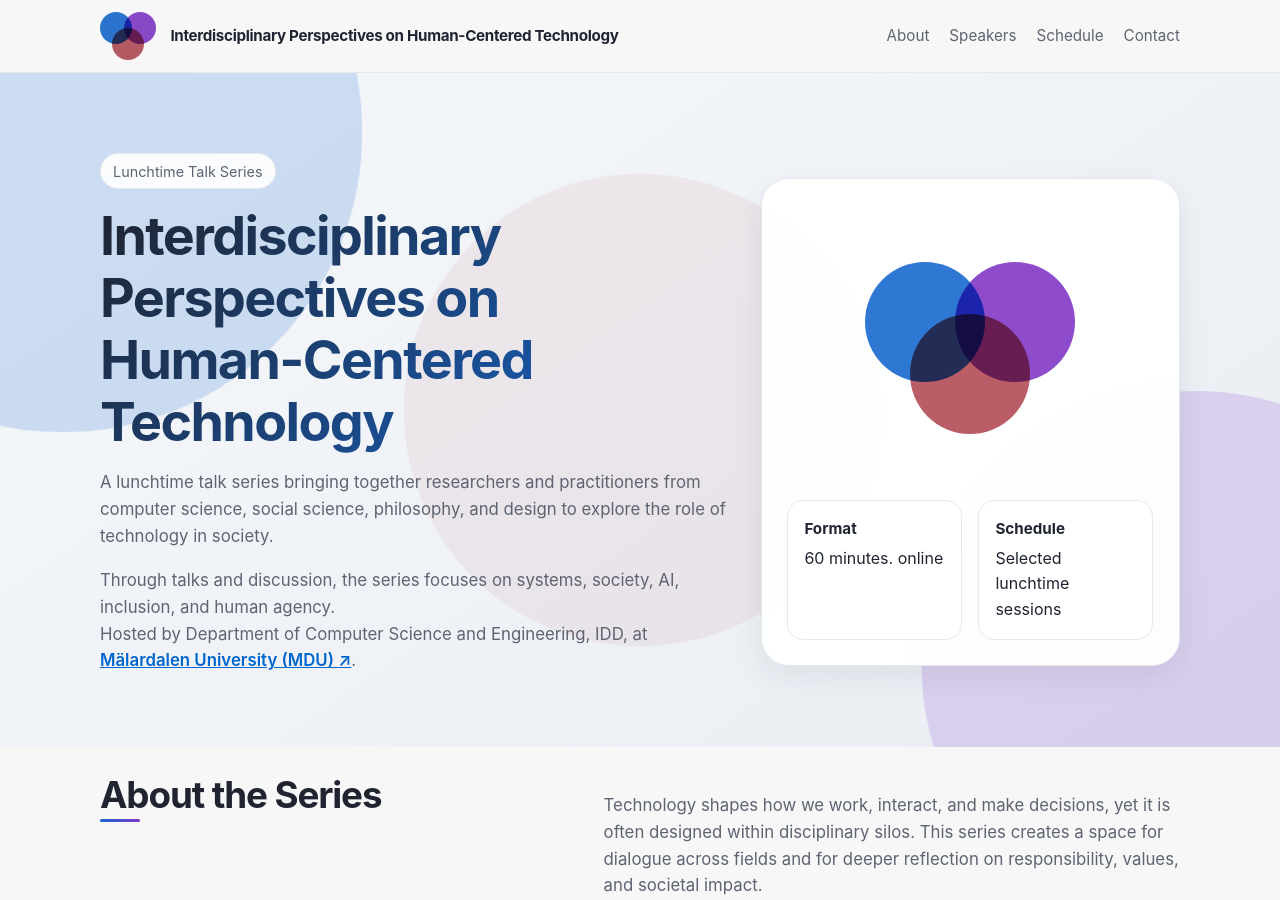
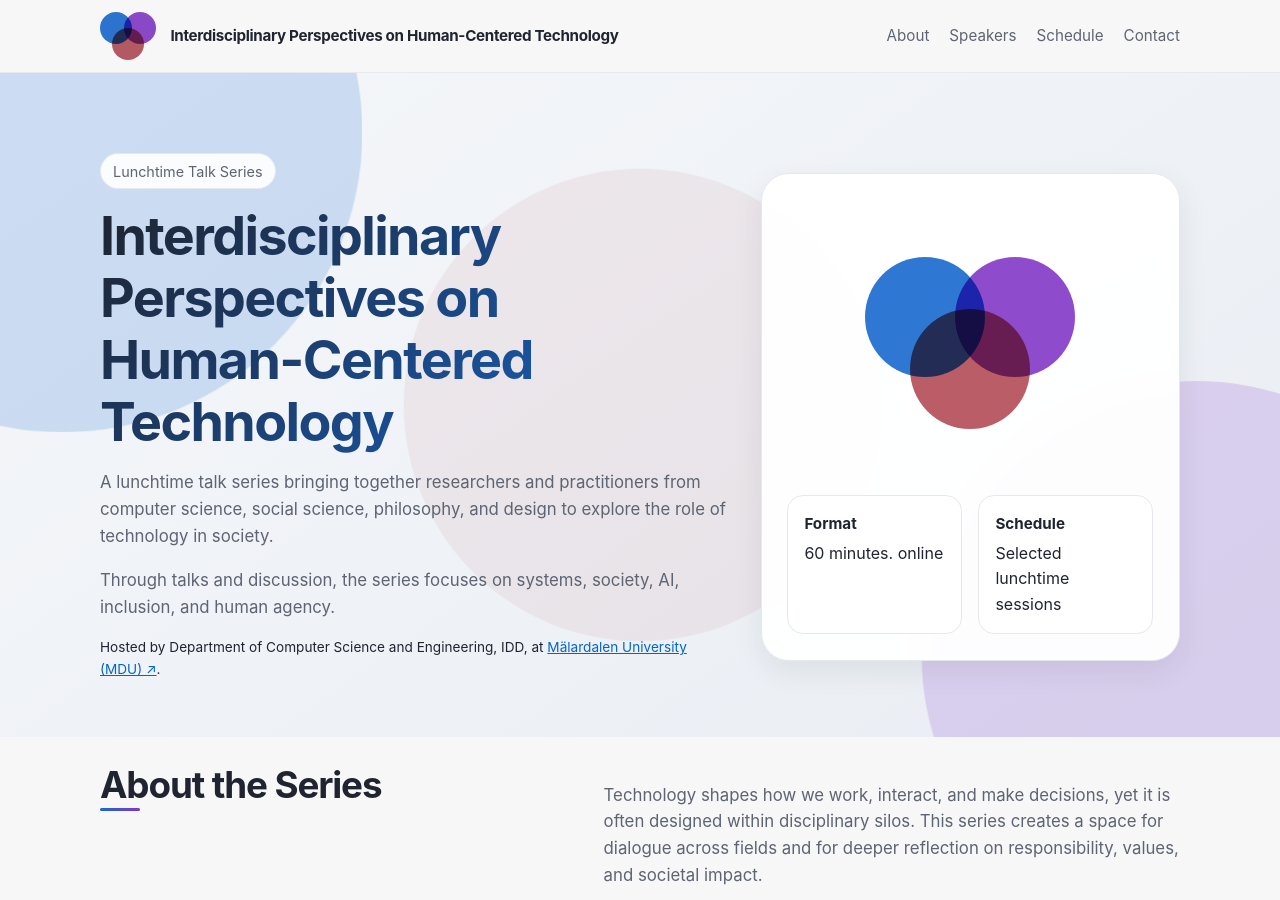
Before and after one commit to rebeca-lang/rebeca-lang.github.io, a Jekyll site: the page events/human-centered-technology/index.html, which Jekyll copies as it is, in a window 1280 px wide and 900 px high. Built offline with Jekyll 4.4.1, drawn with Linux system fonts in a browser that asks for light colours.

Commit message:
Refactor hosting information section in index.html
Updated the hosting information for the event to include a styled div.

```diff
--- a/events/human-centered-technology/index.html
+++ b/events/human-centered-technology/index.html
@@ -1026,8 +1026,9 @@
                     </p>
                     <p>
                         Through talks and discussion, the series focuses on systems, society, AI, inclusion, and human agency.<br>
-                        Hosted by Department of Computer Science and Engineering, IDD, at <a href="https://www.mdu.se/" target="_blank" rel="noopener noreferrer" style="color: #0066cc; text-decoration: underline; font-weight: 600;">Mälardalen University (MDU) ↗</a>.
-                    </p>
+                       <div style="margin-top: 12px; font-size: 0.85em;">
+                          Hosted by Department of Computer Science and Engineering, IDD, at <a href="https://www.mdu.se/" target="_blank" rel="noopener noreferrer" style="color: #0066cc; text-decoration: underline;">Mälardalen University (MDU) ↗</a>.
+                    </div>
                 </div>
                 <aside class="hero-card">
                     <div class="hero-logo" aria-hidden="true">
```
